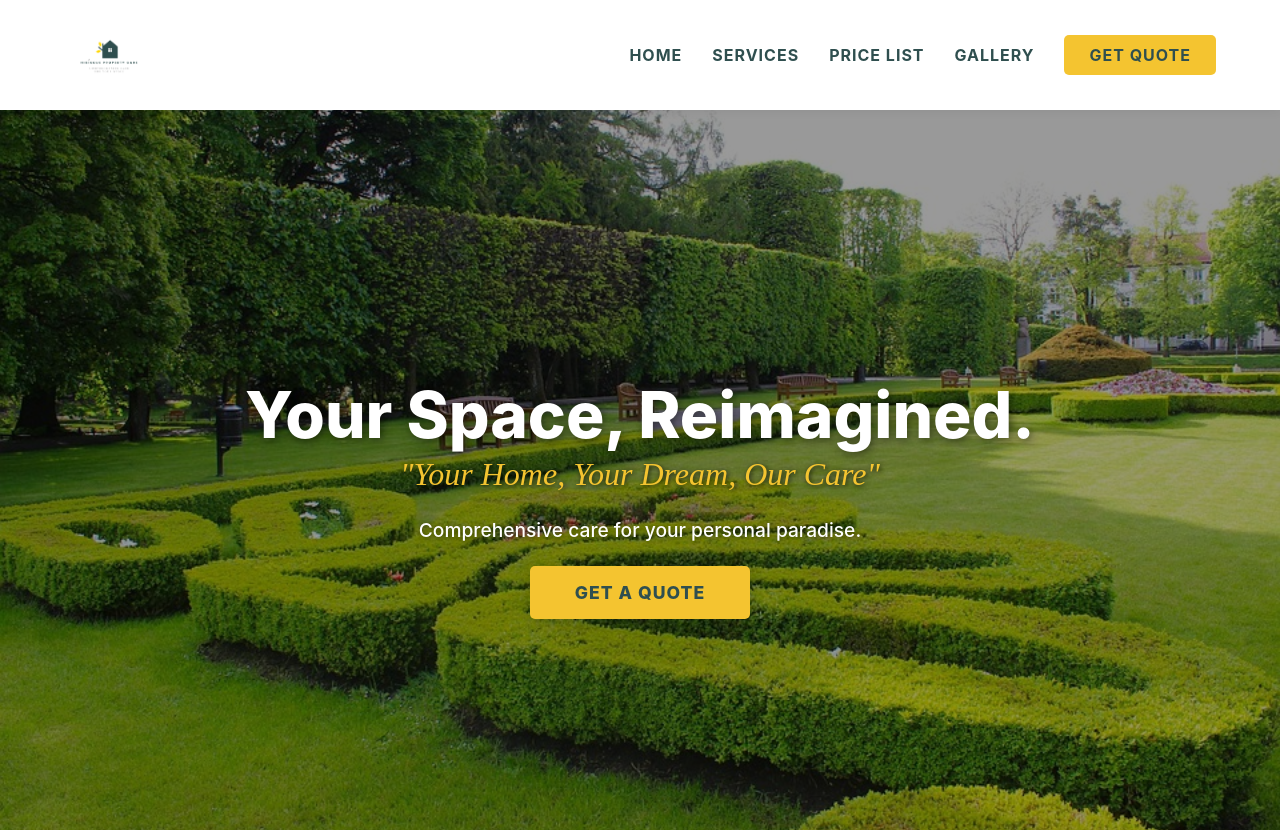
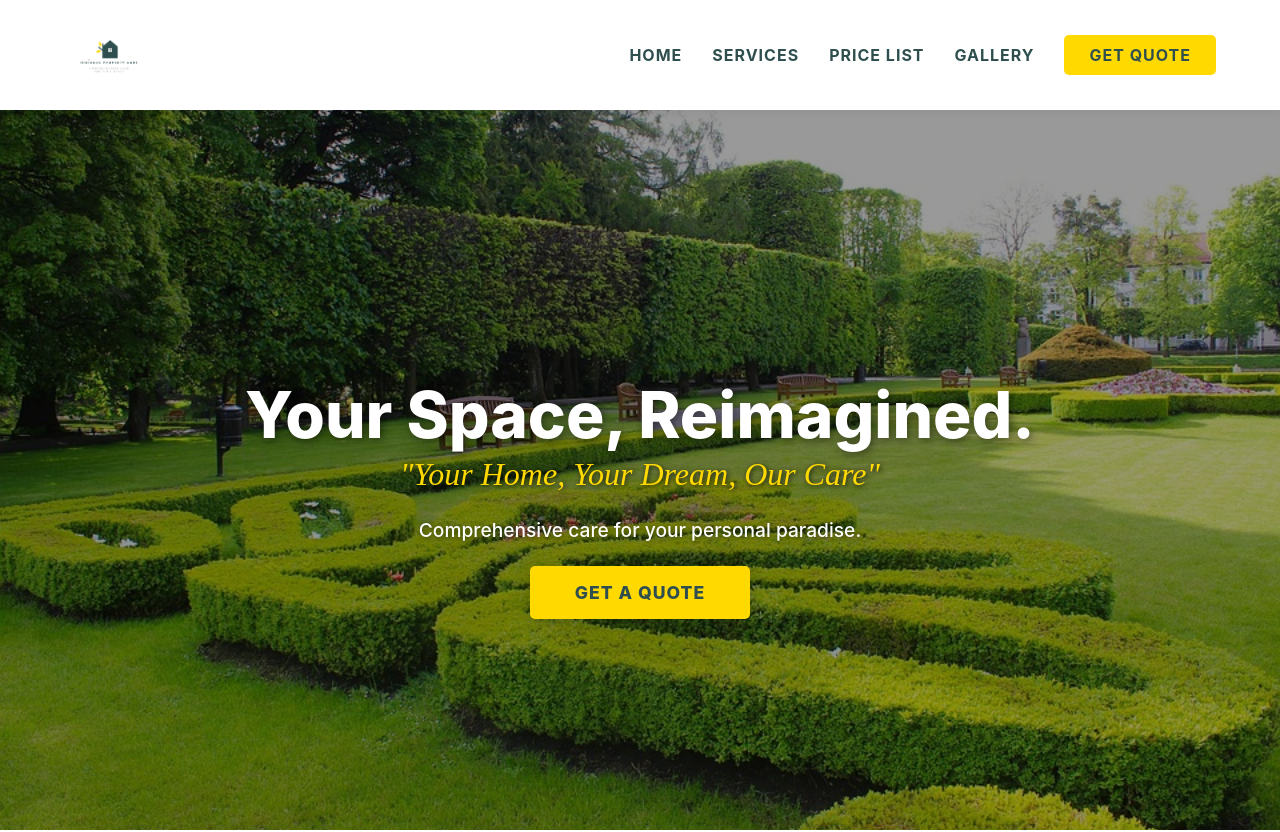
Before and after one commit to Godswilld/hibiscus-property-care, a React (Create React App) app: page / in a window 1280 px wide. Shown: the top 832 px of the page. Built offline with nearby package versions, Linux system fonts and the light colour scheme.

Commit message:
text color to brand

```diff
--- a/src/App.css
+++ b/src/App.css
@@ -2,10 +2,10 @@
    GLOBAL VARIABLES & RESET
    ========================================= */
 :root {
-  --primary-green: #2F4F4F;  /* Deep Slate Green */
-  --accent-gold: #F4C430;    /* Golden Yellow */
+  --primary-green: #2f4f4f;  /* Deep Slate Green */
+  --accent-gold: #ffd900;    /* Golden Yellow */
   --text-dark: #1a1a1a;
-  --text-light: #f5f5f5;
+  --text-light: #fcfdfd;
   --bg-light: #f9fbf9;       /* Subtle Green-White */
 }
 
```
Also changed, not shown: promts.txt, 7 other files (tests, documents, lock files or other folders).
